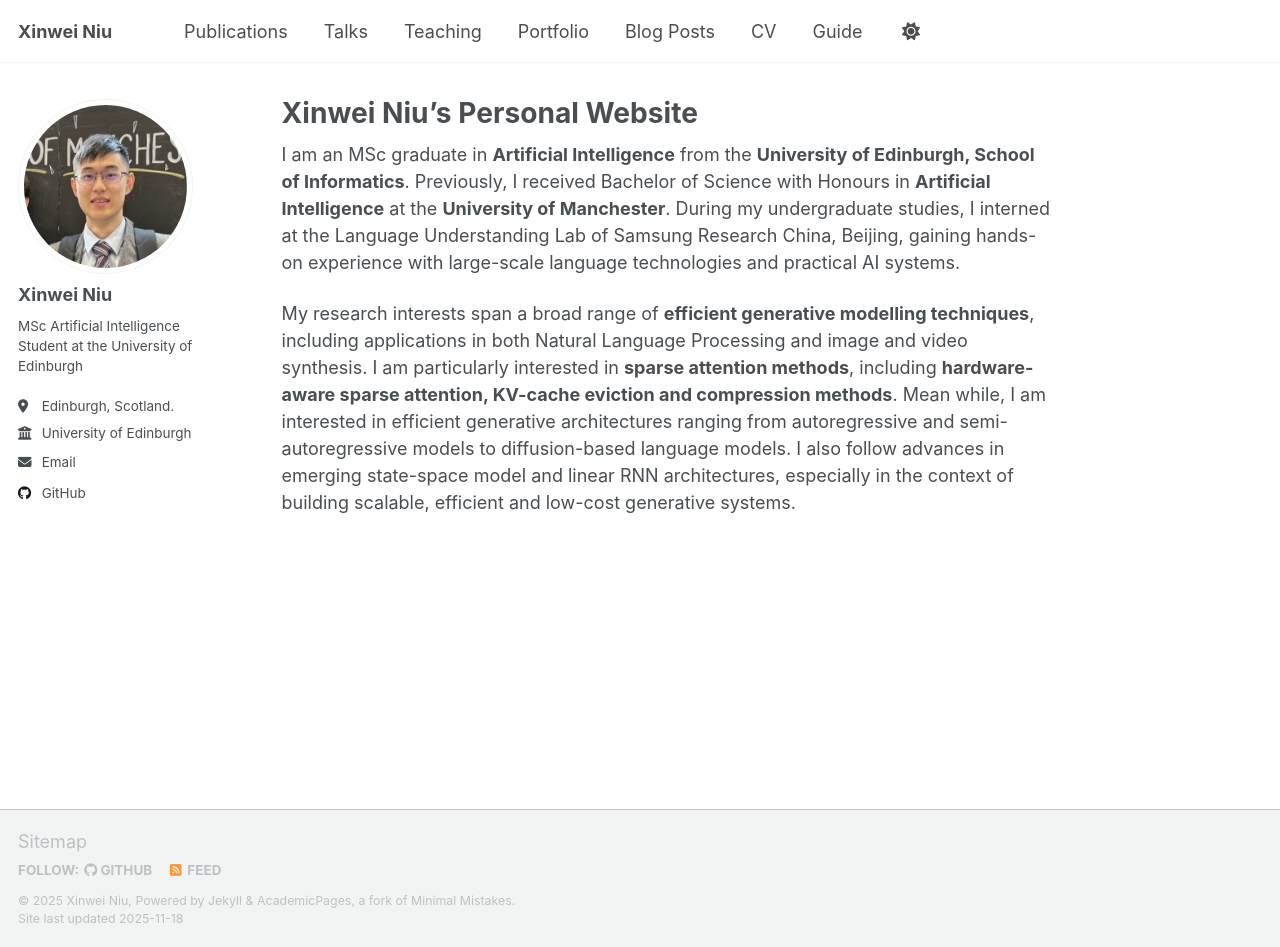
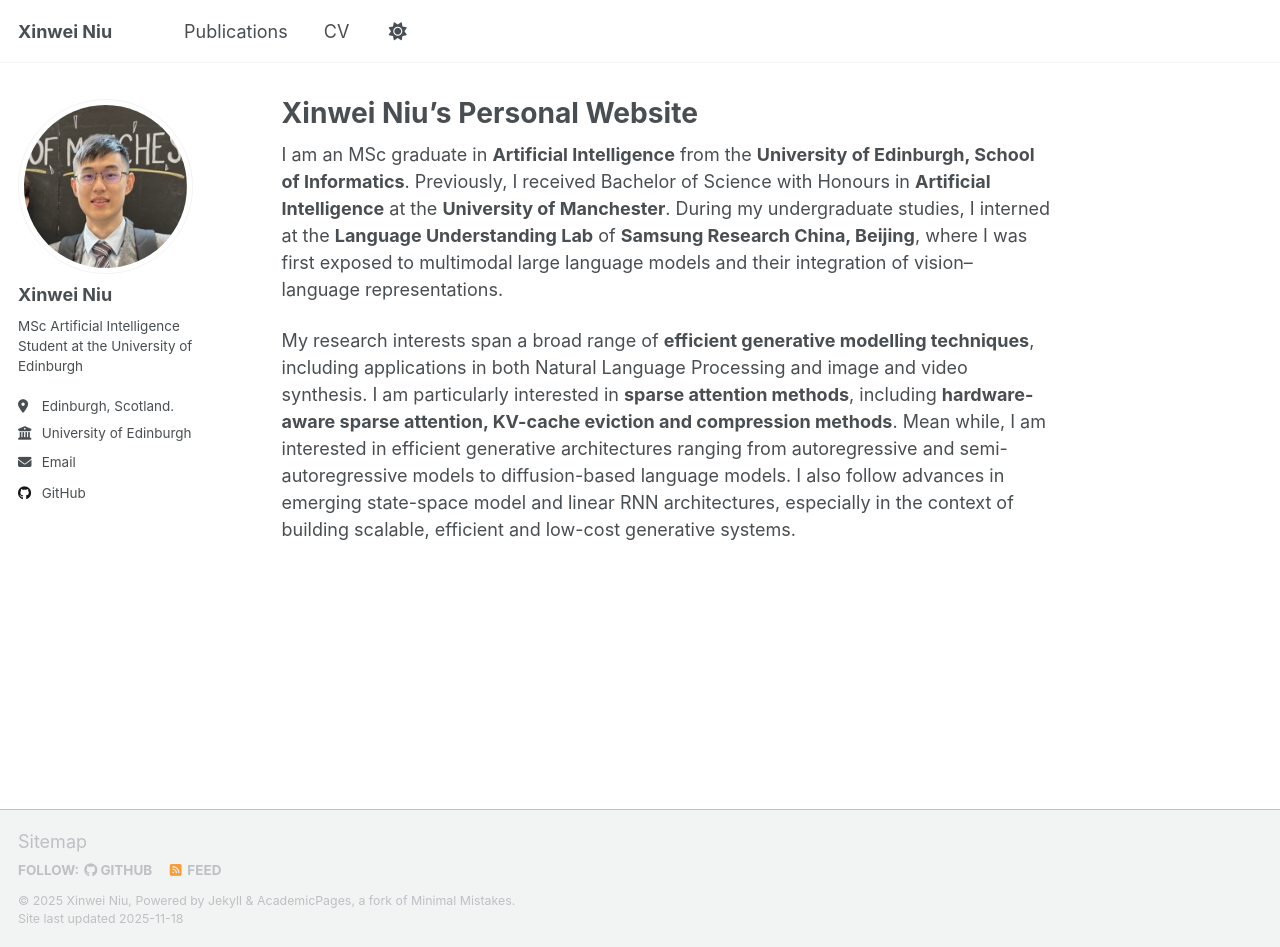
Before and after one commit to xinwei-niu/xinwei-niu.github.io, a Jekyll site: the page built from _pages/about.md, in a window 1280 px wide and 947 px high. Built offline with Jekyll 4.4.1, drawn with Linux system fonts in a browser that asks for light colours; a script that is not in the unit is left out.

Commit message:
edit about page

```diff
--- a/_data/navigation.yml
+++ b/_data/navigation.yml
@@ -11,23 +11,12 @@ main:
   - title: "Publications"
     url: /publications/
 
-  - title: "Talks"
-    url: /talks/
 
-  - title: "Teaching"
-    url: /teaching/
 
-  - title: "Portfolio"
-    url: /portfolio/
 
-  - title: "Blog Posts"
-    url: /year-archive/
 
   - title: "CV"
     url: /cv/
 
   # - title: "CV"
   #   url: /cv-json/
-
-  - title: "Guide"
-    url: /markdown/
--- a/_pages/about.md
+++ b/_pages/about.md
@@ -8,6 +8,6 @@ redirect_from:
 ---
 
 
-I am an MSc graduate in **Artificial Intelligence** from the **University of Edinburgh, School of Informatics**. Previously, I received Bachelor of Science with Honours in **Artificial Intelligence** at the **University of Manchester**. During my undergraduate studies, I interned at the Language Understanding Lab of Samsung Research China, Beijing, gaining hands-on experience with large-scale language technologies and practical AI systems.
+I am an MSc graduate in **Artificial Intelligence** from the **University of Edinburgh, School of Informatics**. Previously, I received Bachelor of Science with Honours in **Artificial Intelligence** at the **University of Manchester**. During my undergraduate studies, I interned at the **Language Understanding Lab** of **Samsung Research China, Beijing**, where I was first exposed to multimodal large language models and their integration of vision–language representations.
 
 My research interests span a broad range of **efficient generative modelling techniques**, including applications in both Natural Language Processing and image and video synthesis. I am particularly interested in **sparse attention methods**, including **hardware-aware sparse attention, KV-cache eviction and compression methods**. Mean while, I am interested in efficient generative architectures ranging from autoregressive and semi-autoregressive models to diffusion-based language models. I also follow advances in emerging state-space model and linear RNN architectures, especially in the context of building scalable, efficient and low-cost generative systems.
```
